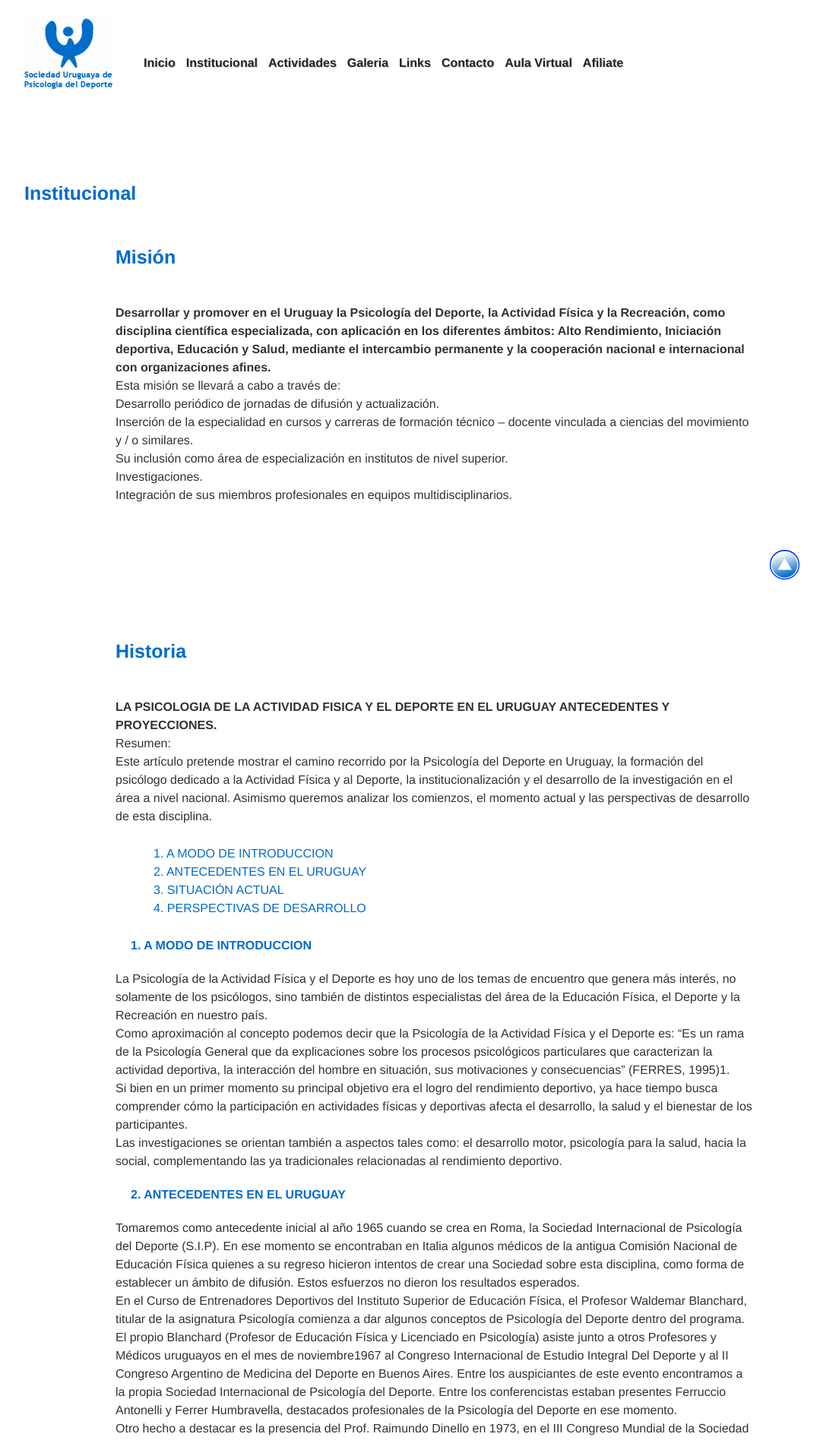
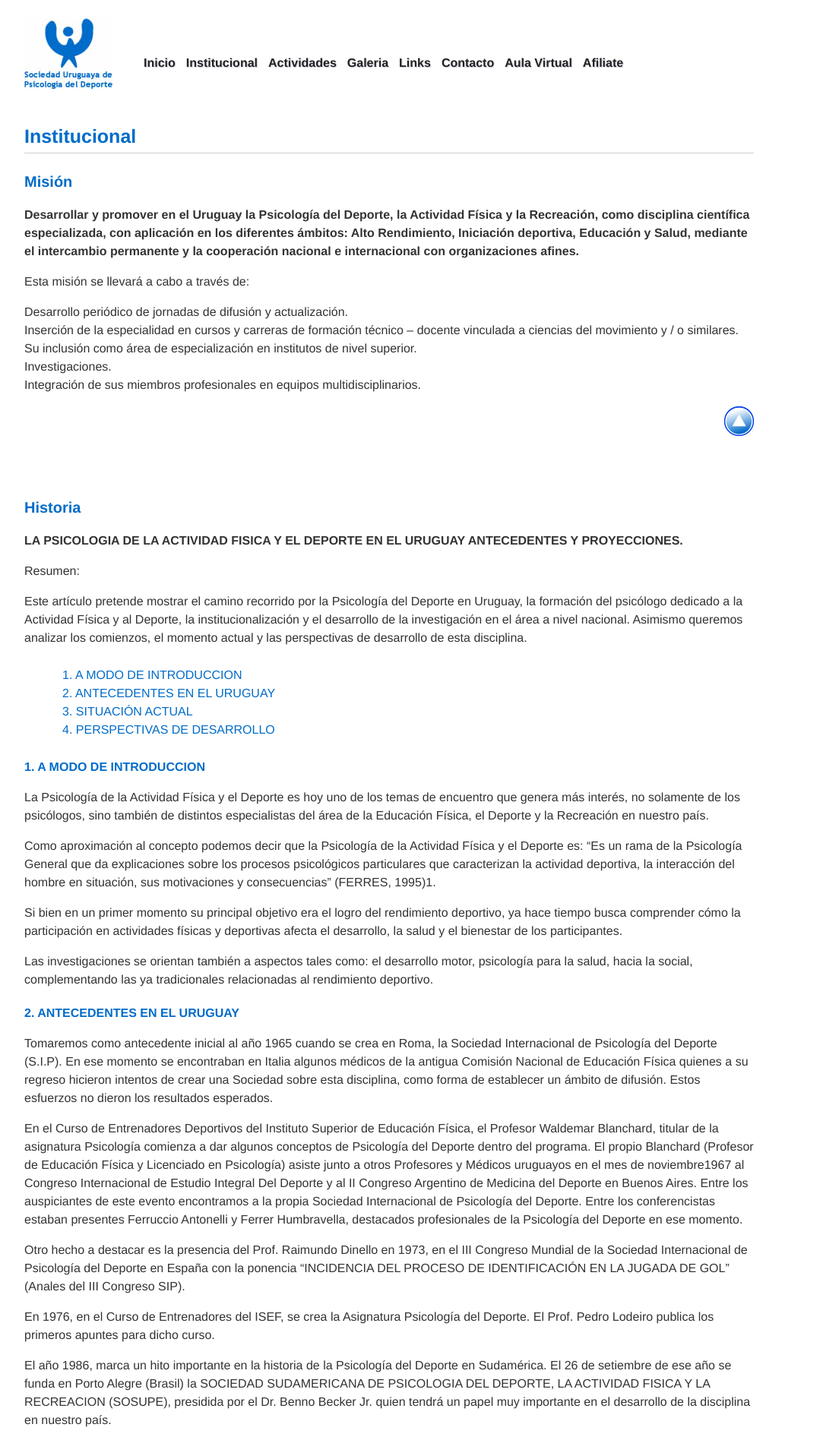
Before and after one commit to ignaciolopezjuani/supde, a Jekyll site: the page built from about.html, in a window 1280 px wide. Shown: the top 1896 px of the page at 76% size, without its empty margins (128-1211 px from the left). Built offline with Jekyll 4.4.1, drawn with Linux system fonts in a browser that asks for light colours; nearby versions of some CDN libraries; some web fonts are replaced; Markdown is read by kramdown in place of the engine named in the settings.

Commit message:
Final tweaks

```diff
--- a/about.html
+++ b/about.html
@@ -22,7 +22,7 @@
           <li>Integración de sus miembros profesionales en equipos multidisciplinarios.</li>
         </ul>
   </section>
-    <a class="up-btn" href="/supde/about.html#main"><img src="/media/images/up-btn.jpg"></a>
+    <a class="up-btn" href="/supde/about.html#main"><img src="/supde/media/images/up-btn.jpg"></a>
 
   <section>
       <a name="historia" id="historia" class="sub-title"><h2>Historia</h2></a>
@@ -166,7 +166,7 @@
         <p>Lic. Psic. Carlos Ferrés Rial</p>
     </div>
   </section>
-    <a class="up-btn" href="/supde/about.html#main"><img src="/media/images/up-btn.jpg"></a>
+    <a class="up-btn" href="/supde/about.html#main"><img src="/supde/media/images/up-btn.jpg"></a>
 
 
   <section>
@@ -221,41 +221,63 @@
 
             </div>
   </section>
-    <a class="up-btn" href="/supde/about.html#main"><img src="/media/images/up-btn.jpg"></a>
+    <a class="up-btn" href="/supde/about.html#main"><img src="/supde/media/images/up-btn.jpg"></a>
 
   <section>
       <a name="comision" id="comision" class="sub-title"><h2>Comisión Directiva</h2></a>
+
+      <h4>Presidente</h4>
+
       <ul class="list-bullets">
-        <h4>Presidente</h4>
         <li><p>Lic. Jesús   Chalela </p></li>
+      </ul>
+
       <h4>Vicepresidente</h4>
+
+      <ul class="list-bullets">
         <li><p>Lic. Jorge Salvo</p></li>
+      </ul>
+
       <h4>Secretario</h4>
+      <ul class="list-bullets">
         <li><p>Lic. Gustavo Bello</p></li>
+      </ul>
+
       <h4>Tesorero</h4>
+      <ul class="list-bullets">
         <li><p>Lic. Jorge Ferrari</p></li>
-
+      </ul>
 
       <h4>Vocales</h4>
+      <ul class="list-bullets">
         <li><p>Lic. Teresita Serra</p></li>
         <li><p>Lic. Graciela Pereira</p></li>
         <li><p>Lic. Flavia Vique</p></li>
+      </ul>
+
       <h4>1° Suplentes</h4>
+      <ul class="list-bullets">
         <li><p>Lic. Beatriz Torres</p></li>
         <li><p>Lic. Gustavo Estévez</p></li>
         <li><p>Lic. Susana Sainz</p></li>
         <li><p>Lic. Jorge Ferrari</p></li>
         <li><p>Lic. Michael Miller</p></li>
+      </ul>
+
       <h4>2° Suplentes</h4>
+      <ul class="list-bullets">
         <li><p>Lic. Ingrid Nansen</p></li>
         <li><p>Prof. Teresita Perez</p></li>
         <li><p>Lic. Joaquín Marqués</p></li>
         <li><p>Lic. Silvana Adami</p></li>
         <li><p>Lic. Beatriz Viera</p></li>
+      </ul>
+
       <h4>Presidente Honorario:</h4>
+      <ul class="list-bullets">
         <li><p> Psic. Carlos Ferrés</p></li>
       </ul>
   </section>
-    <a class="up-btn" href="/supde/about.html#main"><img src="/media/images/up-btn.jpg"></a>
+    <a class="up-btn" href="/supde/about.html#main"><img src="/supde/media/images/up-btn.jpg"></a>
 
 </section>
--- a/gallery.html
+++ b/gallery.html
@@ -39,7 +39,7 @@
     <img src="media/images/galeria/curso/cu6.jpg">
 </div>
   <script>
-            Galleria.loadTheme('/media/js/themes/classic/galleria.classic.min.js');
+            Galleria.loadTheme('/supde/media/js/themes/classic/galleria.classic.min.js');
             Galleria.run('#galleria');
   </script>
 
--- a/media/css/base.css
+++ b/media/css/base.css
@@ -43,7 +43,7 @@
 }
 .main-container {
   clear: both;
-  padding-top: 50px;
+  padding-top: 20px;
 }
 
 .logo {
@@ -98,7 +98,9 @@
   width: 300px;
   margin: 0 auto;
   text-align: center;
-
+}
+#membership_application h1 {
+  margin-bottom: 0;
 }
 
 .main-footer {
@@ -121,26 +123,37 @@
 
 .main-title {
   color: #004788;
-  margin-top: 75px;
+  margin-top: 30px;
   margin-bottom: 50px;
   font-size: 25px;
   text-shadow: 0px -1px 1px #E8F4FC;
+  border-bottom: 1px solid #cecece;
+  padding-bottom: 10px;
 }
 
 .sub-title {
   color: #006CC9;
   margin-top: 75px;
-  margin-bottom: 50px;
-  font-size: 25px;
-  text-shadow: 0px -1px 1px #E8F4FC;
+  margin-bottom: 20px;
+  font-size: 20px;
 }
 
 .sub-title h2 {
-    margin-bottom: 50px;
-  }
+  margin-bottom: 44px;
+}
 
-  .history-title {
-  margin: 20px;
+.main-container h1,
+.main-container h2,
+.main-container h3,
+.main-container h4,
+.main-container ul,
+.main-container p {
+  margin-bottom: 1em;
+}
+
+
+.history-title {
+  margin: 20px 0;
 }
 
 
@@ -152,10 +165,11 @@
   font-size: 20px;
   color: #E8F4FC;
   text-shadow: 0px -1px 1px #727E8A;
-  padding: 3px;
+  padding: 6px 12px;
   /*-webkit-gradient(linear, 0% 0%, 0% 70%, from(#008DF2), to(#006CC9));
   -moz-linear-gradient(0% 70% 0deg,#008DF2, #006CC9);*/
 }
+
 .secondary-btn {
   background-color: #008DF2;
   -webkit-border-radius: 5px;
@@ -164,8 +178,13 @@
   font-size: 15px;
   color: #E8F4FC;
   text-shadow: 0px -1px 1px #727E8A;
-  padding: 1px;
+  padding: 3px 6px;
   margin-left: 50px;
+}
+
+.btn:hover {
+  background-color: #0081dd;
+  border-color: #005fa2;
 }
 
 .up-btn {
@@ -223,6 +242,10 @@
   line-height: 0;
 }
 
+body.home .sub-title {
+  text-align: center;
+}
+
 /* About */
 body.about .abouthistory-list {
   margin: 25px 50px;
@@ -236,10 +259,17 @@
   color: white;
   background-color: #006CC9;
 }
+body.about .list-bullets {
+  margin-bottom: 1em;
+  margin-left: 1em;
+}
+body.about .list-bullets li {
+  padding: 0;
+}
+body.about .list-bullets li p {
+  margin: 0;
+}
 
-body.about section {
-  margin: 60px;
-  }
 
 .list-bullets {
   list-style-image: url('../images/bullet.jpg');
@@ -252,10 +282,6 @@
 
 /* activities */
 
-body.activities section {
- margin: 60px;
-}
-
 body.activities .ateneosimgul {
   display: inline;
 }
@@ -267,13 +293,15 @@
   border: 1px solid rgba( 0, 0, 0, 0.3);
   -webkit-box-shadow:  1px 5px 30px 5px rgba(0, 0, 0, 0.2);
   box-shadow:  1px 5px 30px 5px rgba(0, 0, 0, 0.2);
-  margin: 50px 20px;
+  display: block;
+  margin: 0 auto;
+  margin-bottom: 2em;
 }
 
 .secondary-title {
   font-size: 18px;
-padding: 20px;
-color: #006CC9;
+  padding: 20px 0;
+  color: #006CC9;
 }
 
 /* afiliate */
```
Also changed, not shown: activities.html (+4 -4 lines), index.html (+1 -8 lines), media/css/global-forms.css (deleted, +0 -110 lines), 1 other file. Lines whose indentation alone changed are shown as unchanged.
